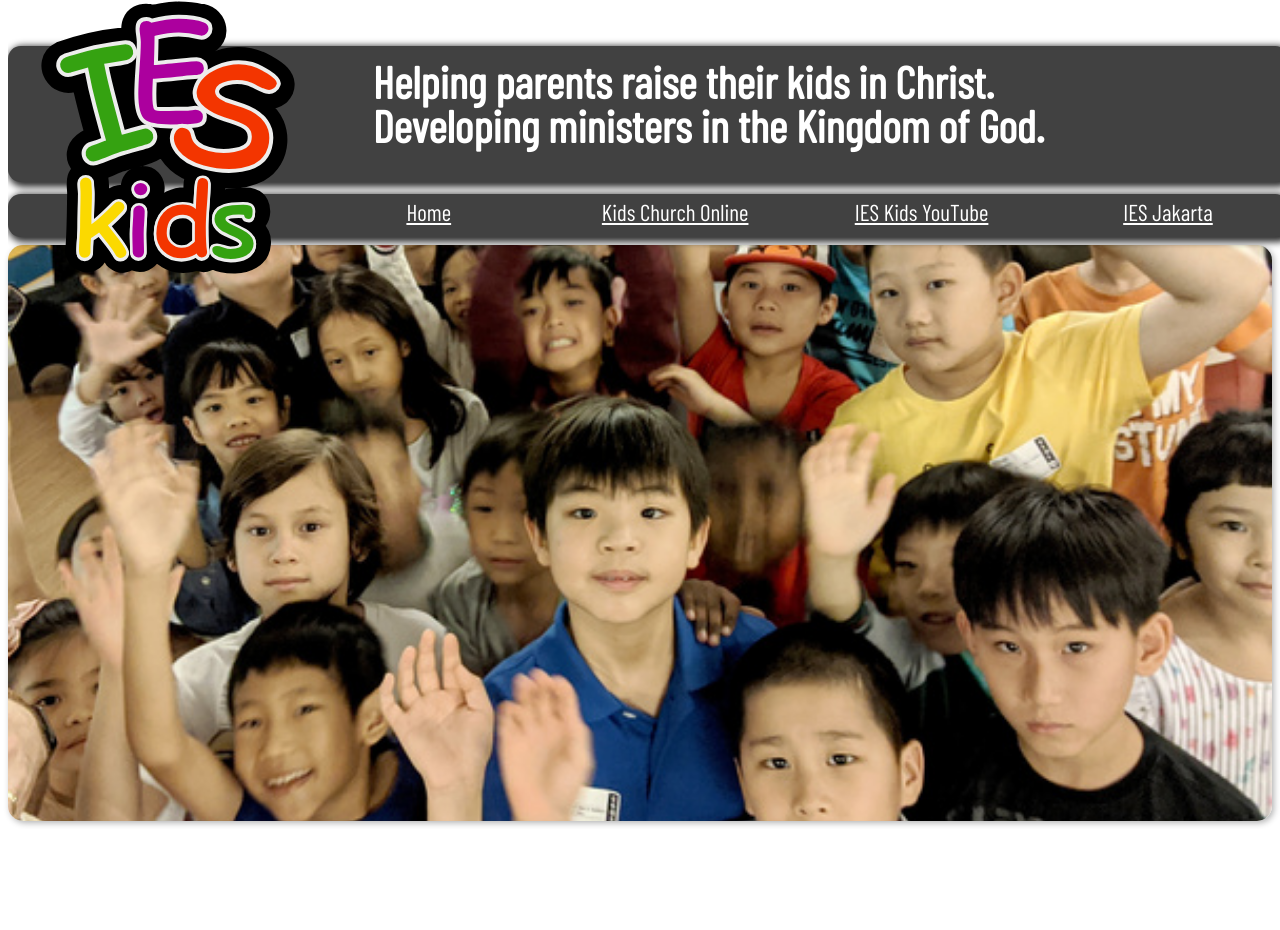
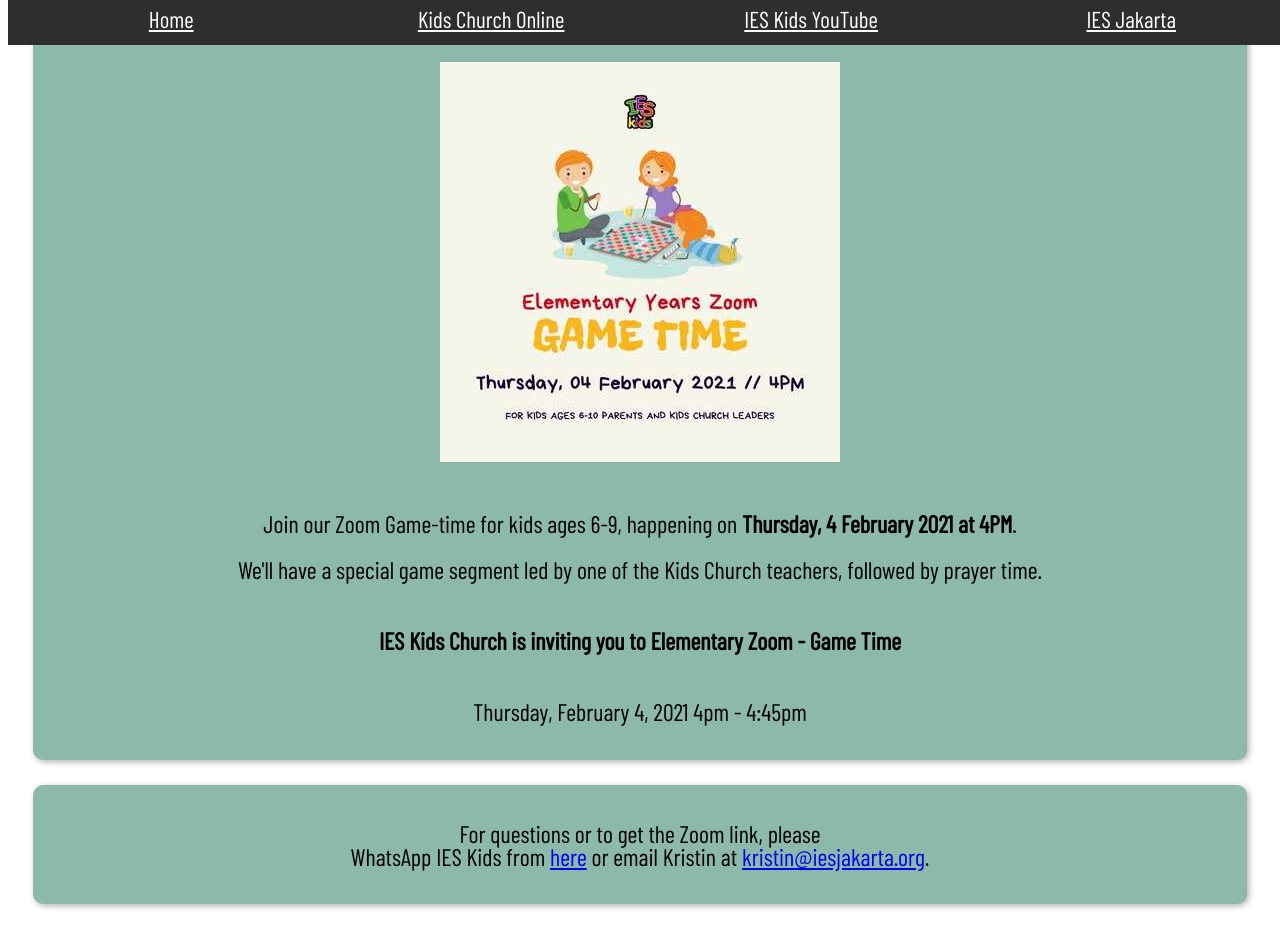
Before and after one commit to IESJakarta/IESKidsNuxt, a Nuxt app: page /announce/ElemGameDay20210204 in a window 1280 px wide. Before the commit the page ends 829 px from the top, so only its background shows below. Built offline with nearby package versions, Linux system fonts and the light colour scheme.

Commit message:
Add files via upload

```diff
--- /dev/null
+++ b/pages/announce/ElemGameDay20210204.vue
@@ -0,0 +1,52 @@
+<template>
+	<div class="flex-container_Base_A">
+		<div><p /></div>
+		<div class="flex-item_SpText">
+			<p>
+				<img
+					src="~/assets/graphics/AnnounceTemp/ElmGameTime20210204-med.jpg"
+					referrerpolicy="no-referrer"
+					alt="ElmGameTime20210204"
+				/>
+			</p>
+			<p>
+				<center>
+					Join our Zoom Game-time for kids ages 6-9, happening on
+					<strong>Thursday, 4 February 2021 at 4PM</strong>.
+					<div><br /></div>
+					We'll have a special game segment led by one of the Kids Church
+					teachers, followed by prayer time.
+				</center>
+			</p>
+			<p>
+				<center>
+					<strong
+						>IES Kids Church is inviting you to Elementary Zoom - Game Time
+					</strong>
+				</center>
+			</p>
+			<p>Thursday, February 4, 2021 4pm - 4:45pm</p>
+		</div>
+		<div class="flex-item_SpText">
+			<p>
+				<center>
+					For questions or to get the Zoom link, please <br>
+                    WhatsApp IES Kids from
+					<a
+						href="https://wa.me/628159460826?text=Hi%20Kristin.%20My%20name%20is%20_________.%20%0D%0AI%27d%20like%20to%20ask%20you%20
+                more%20about%20the%20upcoming%20IES%20Kids%20Elementary%20Zoom%20Game%20Time.%20%0D%0AMy%20child%27s%20name%20is%20_______________."
+						>here</a> or email Kristin at
+					<a href="mailto:kristin@iesjakarta.org">kristin@iesjakarta.org</a>.
+				</center>
+			</p>
+		</div>
+	</div>
+</template>
+<script>
+export default {
+	layout: "noHero",
+};
+</script>
+<style>
+@import "~assets/css/stylesheet.css";
+</style>
```
